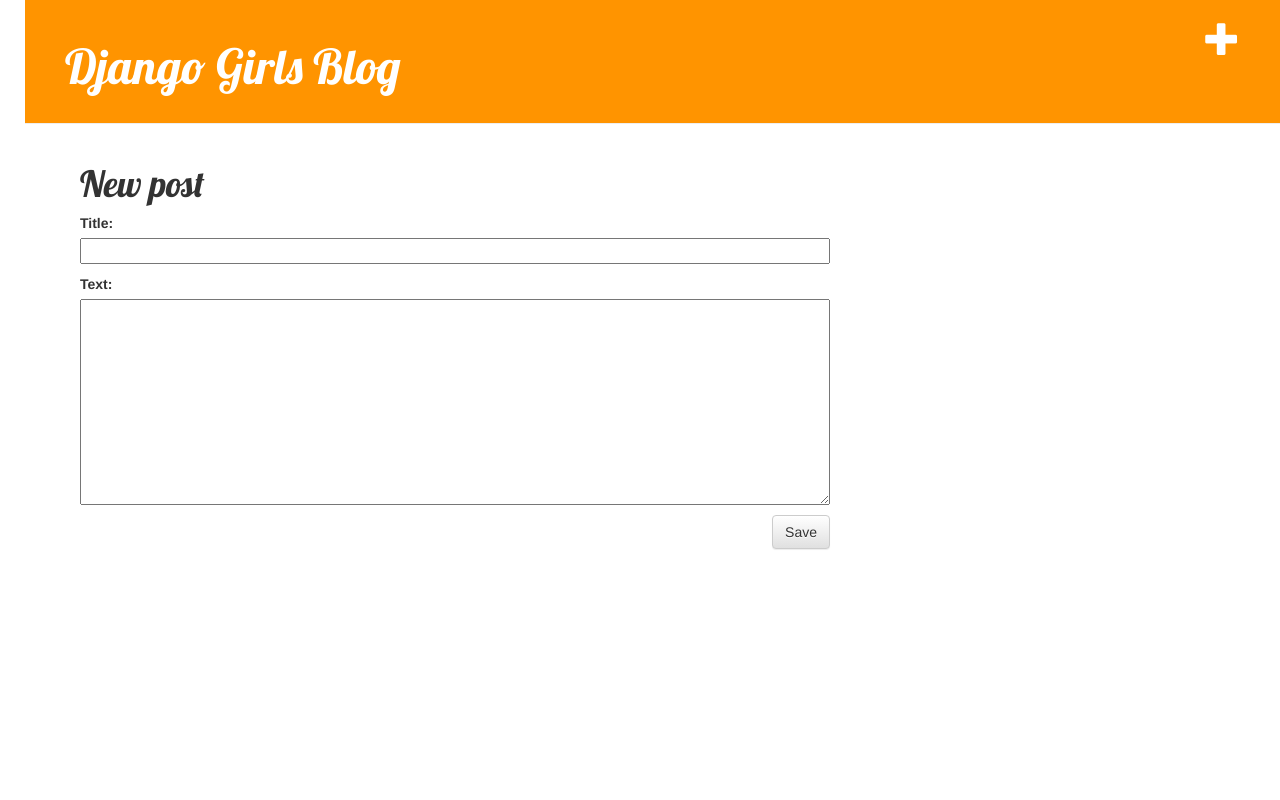
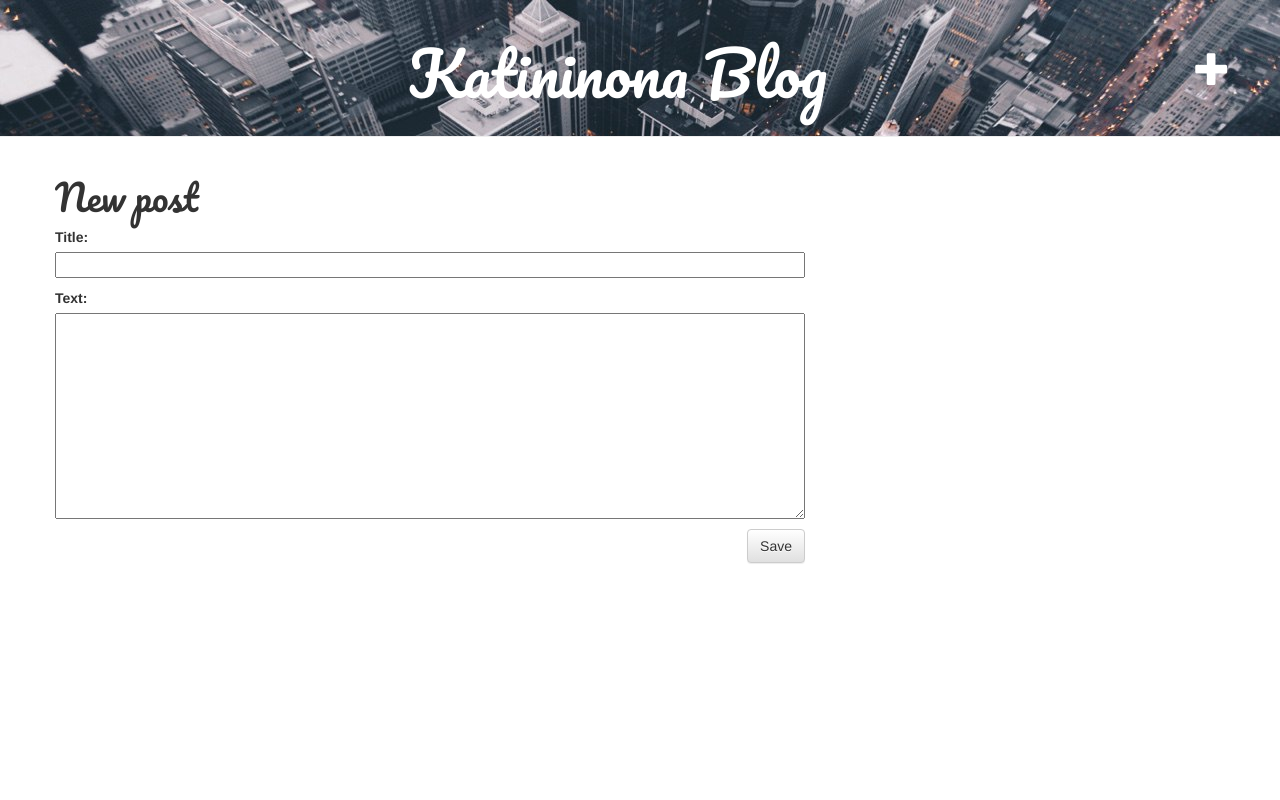
Before and after one commit to katininona/my-first-blog, a Django app: page /post/new/ in a window 1280 px wide. Run offline with Django 3.2, Linux system fonts and the light colour scheme; the visitor is signed in with stand-in values (Sample User, id 1); some libraries are stand-ins or nearby versions.

Commit message:
ocherednoy raz hochy zakinut proect.

```diff
--- a/blog/static/css/blog.css
+++ b/blog/static/css/blog.css
@@ -1,29 +1,24 @@
-h1 a {
-        color: #FCA205;
-        font-family: 'Lobster';
-    }
-body {
-        padding-left
-		: 25px;
-    }
-	.page-header {
-        background-color: #ff9400;
+    .page-header {
+
+	background-image:url('img.jpg');
         margin-top: 0;
         padding: 20px 20px 20px 40px;
     }
 
     .page-header h1, .page-header h1 a, .page-header h1 a:visited, .page-header h1 a:active {
         color: #ffffff;
-        font-size: 36pt;
+        font-size: 45pt;
+	text-align:center;
         text-decoration: none;
     }
 
     .content {
         margin-left: 40px;
+	text-align:justify;
     }
 
     h1, h2, h3, h4 {
-        font-family: 'Lobster', cursive;
+        font-family: 'Pacifico', cursive;
     }
 
     .date {
@@ -43,7 +38,8 @@
         color: #ffffff;
         float: right;
         font-size: 26pt;
-        margin-right: 20px;
+        margin-right: 30px;
+	margin-top: 30px;
     }
 
     .post {
--- a/blog/templates/blog/base.html
+++ b/blog/templates/blog/base.html
@@ -1,10 +1,11 @@
 {% load staticfiles %}
     <html>
         <head>
-            <title>Django Girls blog</title>
+            <title>Illustrator blog</title>
             <link rel="stylesheet" href="//maxcdn.bootstrapcdn.com/bootstrap/3.2.0/css/bootstrap.min.css">
             <link rel="stylesheet" href="//maxcdn.bootstrapcdn.com/bootstrap/3.2.0/css/bootstrap-theme.min.css">
-            <link href='//fonts.googleapis.com/css?family=Lobster&subset=latin,latin-ext' rel='stylesheet' type='text/css'>
+            <link href='//fonts.googleapis.com/css?family=Pacifico&subset=latin,latin-ext' rel='stylesheet' type='text/css'>
+
             <link rel="stylesheet" href="{% static 'css/blog.css' %}">
         </head>
         <body>
@@ -12,7 +13,9 @@
                 {% if user.is_authenticated %}
         <a href="{% url 'post_new' %}" class="top-menu"><span class="glyphicon glyphicon-plus"></span></a>
     {% endif %}
-                <h1><a href="/">Django Girls Blog</a></h1>
+				<div class="Blog">
+					<h1><a href="/">Katininona Blog</a></h1>
+				</div>
             </div>
             <div class="content container">
                 <div class="row">
--- a/blog/templates/blog/post_edit.html
+++ b/blog/templates/blog/post_edit.html
@@ -4,6 +4,7 @@
         <h1>New post</h1>
         <form method="POST" class="post-form">{% csrf_token %}
             {{ form.as_p }}
+
             <button type="submit" class="save btn btn-default">Save</button>
         </form>
     {% endblock %}
```
Also changed, not shown: blog/static/css/img.jpg (added).
